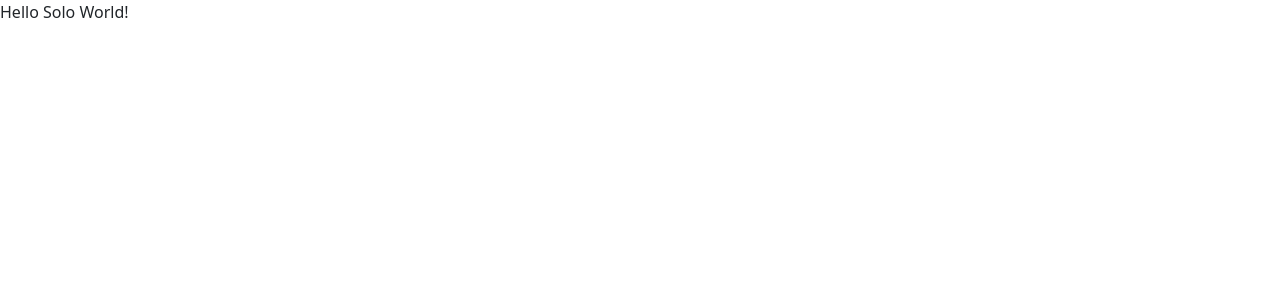
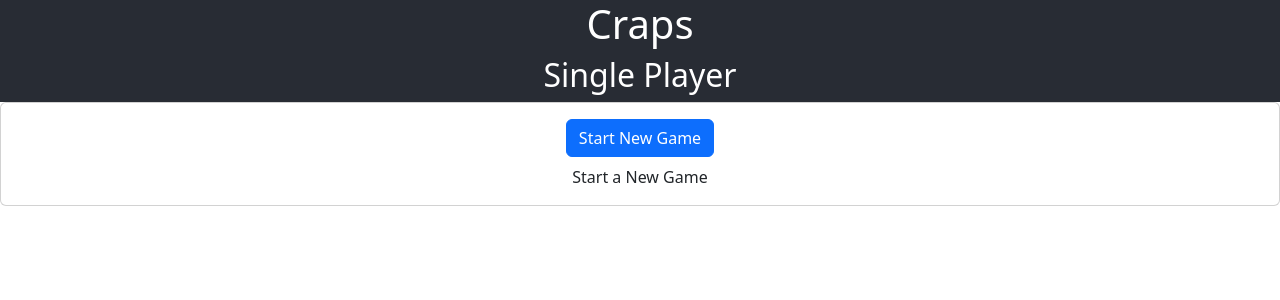
Before and after one commit to alubbers/free-craps, a React (Create React App) app: page /solo in a window 1280 px wide. Shown: the top 300 px of the page. Built offline with nearby package versions, Linux system fonts and the light colour scheme.

Commit message:
Got basic mobx store working

```diff
--- a/package.json
+++ b/package.json
@@ -6,6 +6,10 @@
     "@testing-library/jest-dom": "^5.17.0",
     "@testing-library/react": "^13.4.0",
     "@testing-library/user-event": "^13.5.0",
+    "babel-preset-react-native": "^4.0.1",
+    "mobx-react": "^9.0.1",
+    "mobx-react-lite": "^4.0.5",
+    "mobx-utils": "^6.0.8",
     "react": "^18.2.0",
     "react-bootstrap": "^2.9.0",
     "react-dom": "^18.2.0",
@@ -14,6 +18,8 @@
     "web-vitals": "^2.1.4"
   },
   "devDependencies": {
+    "@babel/core": "^7.23.2",
+    "@babel/plugin-proposal-decorators": "^7.23.2",
     "@babel/plugin-proposal-private-property-in-object": "~7.21.11"
   },
   "scripts": {
--- a/src/App.js
+++ b/src/App.js
@@ -4,24 +4,19 @@ import Col from 'react-bootstrap/Col';
 import Row from 'react-bootstrap/Row';
 import React, { Component } from 'react';
 
-import logo from './logo.svg';
 import './App.css';
 
 class App extends Component {
-
-  doClick() {
-    alert('Woo hoo!');
-  }
 
   render() {
     return (
       <div className="App">
         <header className="App-header">
-        <p>
+          <div>
             <h1>Craps</h1>
-        </p>
+          </div>
         </header>
-      <body>
+        <div>
           <Row xs={1} md={4}>
             <Col>
               <Card>
@@ -40,7 +35,7 @@ class App extends Component {
               </Card>
             </Col>
           </Row>
-      </body>
+        </div>
       </div>
     );
   }
--- /dev/null
+++ b/src/IdlingComponent.js
@@ -0,0 +1,23 @@
+import Spinner from 'react-bootstrap/Spinner';
+import Card from 'react-bootstrap/Card';
+import Col from 'react-bootstrap/Col';
+import Row from 'react-bootstrap/Row';
+import React, { Component } from 'react';
+import SoloStore from './SoloStore';
+
+import './App.css';
+
+class IdlingComponent extends Component {
+
+  render() {
+    if (!this.props.activeComponentBuilder || !this.props.active) {
+      return <Spinner animation="border" variant="success" />;
+    }
+    else {
+      return this.props.activeComponentBuilder();
+    }
+  }
+
+}
+
+export default IdlingComponent;
--- a/src/Profile.js
+++ b/src/Profile.js
@@ -33,12 +33,9 @@ class Profile extends Component {
           <p><h1>Craps</h1></p>
           <p><h2>Profile</h2></p>
         </header>
-        <body>
-          <Container>
-              {profileDataElements}
-          </Container>
-
-        </body>
+        <Container>
+            {profileDataElements}
+        </Container>
       </div>
     );
   }
--- /dev/null
+++ b/src/Solo.js
@@ -0,0 +1,104 @@
+import Button from 'react-bootstrap/Button';
+import Card from 'react-bootstrap/Card';
+import Container from 'react-bootstrap/Container';
+import Col from 'react-bootstrap/Col';
+import Row from 'react-bootstrap/Row';
+import React, { Component } from 'react';
+import IdlingComponent from './IdlingComponent';
+import ListGroup from 'react-bootstrap/ListGroup';
+import { observer } from "mobx-react"
+
+import './App.css';
+
+const Solo = observer(({ store }) =>
+  <SoloView soloStore={store}
+            gameStarted={store.gameStarted}
+            storeReady={store.ready}
+            currentGame={store.currentGame} />);
+
+class SoloView extends Component {
+
+  componentDidMount() {
+    this.store = this.props.soloStore;
+  }
+
+  rollDice() {
+    this.store.doRoll();
+  }
+
+  startNewGame() {
+    this.store.startNewGame();
+  }
+
+  buildActiveBody() {
+    const newGameCard = <Card>
+      <Card.Body>
+        <Card.Title><Button variant="primary" onClick={() => this.startNewGame()}>Start New Game</Button></Card.Title>
+        <Card.Text>Start a New Game</Card.Text>
+      </Card.Body>
+    </Card>;
+
+    let currentActivity;
+
+    if (this.props.gameStarted) {
+      const rollRows = this.props.currentGame.rolls.map( (e, index) => {
+        return <ListGroup.Item key={index} variant="success">You rolled a {e.roll.a} and a {e.roll.b} for a total of {e.roll.total}</ListGroup.Item>;
+      });
+
+      currentActivity = (
+        <>
+          <h3>Current Game</h3>
+          <p>Started on {this.props.currentGame.when}</p>
+
+          <Row>
+            <Col>
+              <Card>
+                <Card.Body>
+                  <Card.Title><Button variant="primary" onClick={() => this.rollDice()}>Roll Dice</Button></Card.Title>
+                  <Card.Text>Roll 'em!</Card.Text>
+                </Card.Body>
+              </Card>
+            </Col>
+            <Col>
+              {newGameCard}
+            </Col>
+          </Row>
+          <Row>
+            <Col>
+              <ListGroup>
+                {rollRows}
+              </ListGroup>
+            </Col>
+          </Row>
+        </>
+      );
+    }
+    else {
+      currentActivity = newGameCard;
+    }
+
+    return (
+      <Row xs={1}>
+        <Col>{currentActivity}</Col>
+      </Row>
+    );
+  }
+
+  render() {
+
+    return <div className="App">
+      <header className="App-header">
+        <div>
+          <h1>Craps</h1>
+          <h2>Single Player</h2>
+        </div>
+      </header>
+      <div>
+        <IdlingComponent active={this.props.storeReady} activeComponentBuilder={() => this.buildActiveBody()} />
+      </div>
+    </div>;
+  }
+
+}
+
+export default Solo;
--- /dev/null
+++ b/src/SoloStore.js
@@ -0,0 +1,76 @@
+import { makeAutoObservable } from "mobx"
+
+class SoloStore {
+
+  currentGame = {};
+
+  gameStarted = false;
+
+  games = [];
+
+  ready = true;
+
+  constructor() {
+    makeAutoObservable(this);
+  }
+
+  unreadyTest() {
+    this.ready = false;
+  }
+
+  readyTest() {
+    this.ready = true;
+  }
+
+  startNewGame() {
+    this.ready = false;
+
+    if (!this.games) {
+      this.games = [];
+    }
+
+    this.currentGame = {
+      when: "10/11/2023 " + new Date().getTime() % 100,
+      rolls: [],
+      rollCount: 0
+    };
+
+    this.games.push(this.currentGame);
+
+    this.gameStarted = true;
+
+    this.ready = true;
+  }
+
+  doRoll() {
+    this.ready = false;
+
+    // don't roll if there is no game started
+    if (!this.currentGame) {
+      throw "Cannot perform a roll when a game isn't started";
+    }
+
+    const alphaDie = Math.ceil(Math.random() * 6);
+    const betaDie = Math.ceil(Math.random() * 6);
+    const rollTotal = alphaDie + betaDie;
+
+    const bets = [];
+
+    // FIXME TODO Still need to handle the point, probably need to do this in a util somewhere
+    this.currentGame.rolls.push({
+      roll: {
+        a: alphaDie,
+        b: betaDie,
+        total: rollTotal
+      },
+      activeBets: bets
+    });
+
+    this.currentGame.rollCount++;
+
+    this.ready = true;
+  }
+
+}
+
+export default new SoloStore();
--- a/src/index.js
+++ b/src/index.js
@@ -3,6 +3,8 @@ import ReactDOM from 'react-dom/client';
 import './index.css';
 import App from './App';
 import Profile from './Profile';
+import Solo from './Solo';
+import SoloStore from './SoloStore';
 import reportWebVitals from './reportWebVitals';
 import {
   createBrowserRouter,
@@ -20,7 +22,7 @@ const router = createBrowserRouter([
   },
   {
     path: "/solo",
-    element: <div>Hello Solo World!</div>
+    element: <Solo store={SoloStore}/>
   }
 ]);
 
```
Lines whose indentation alone changed are shown as unchanged.
